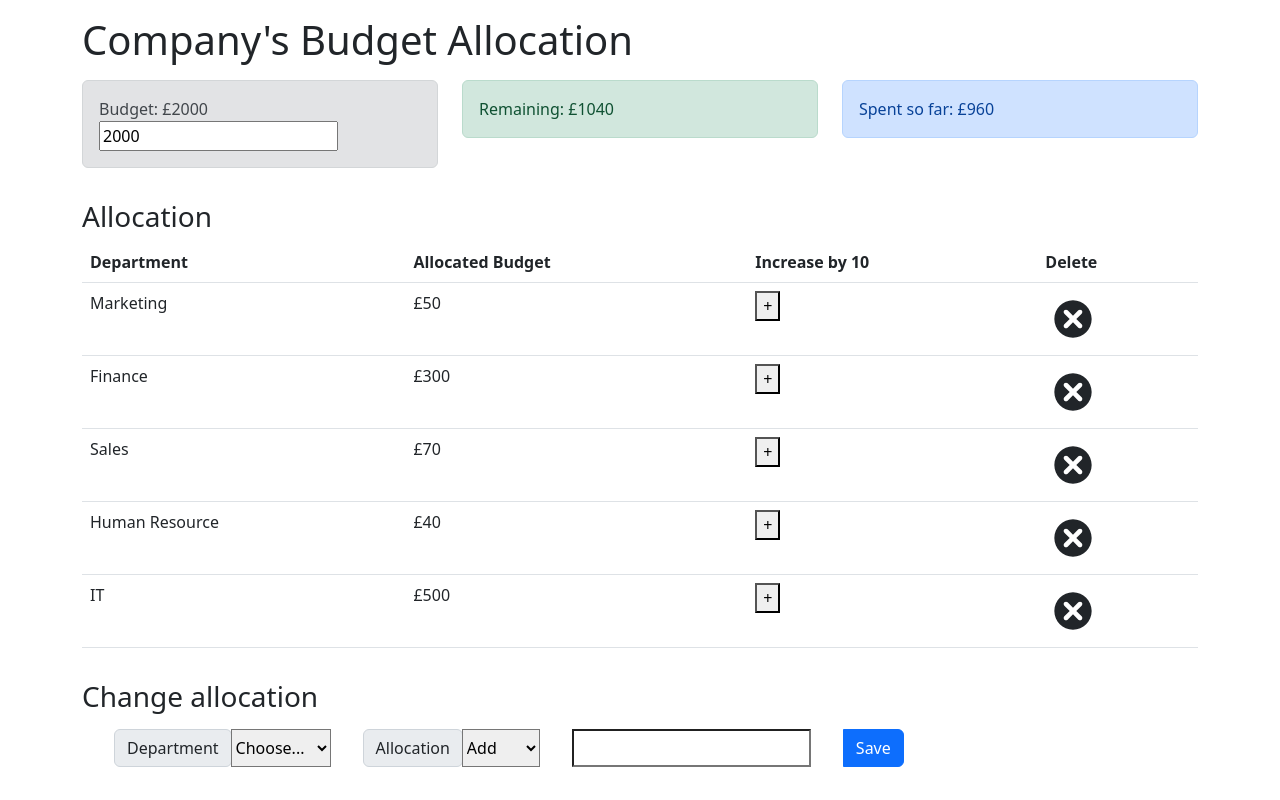
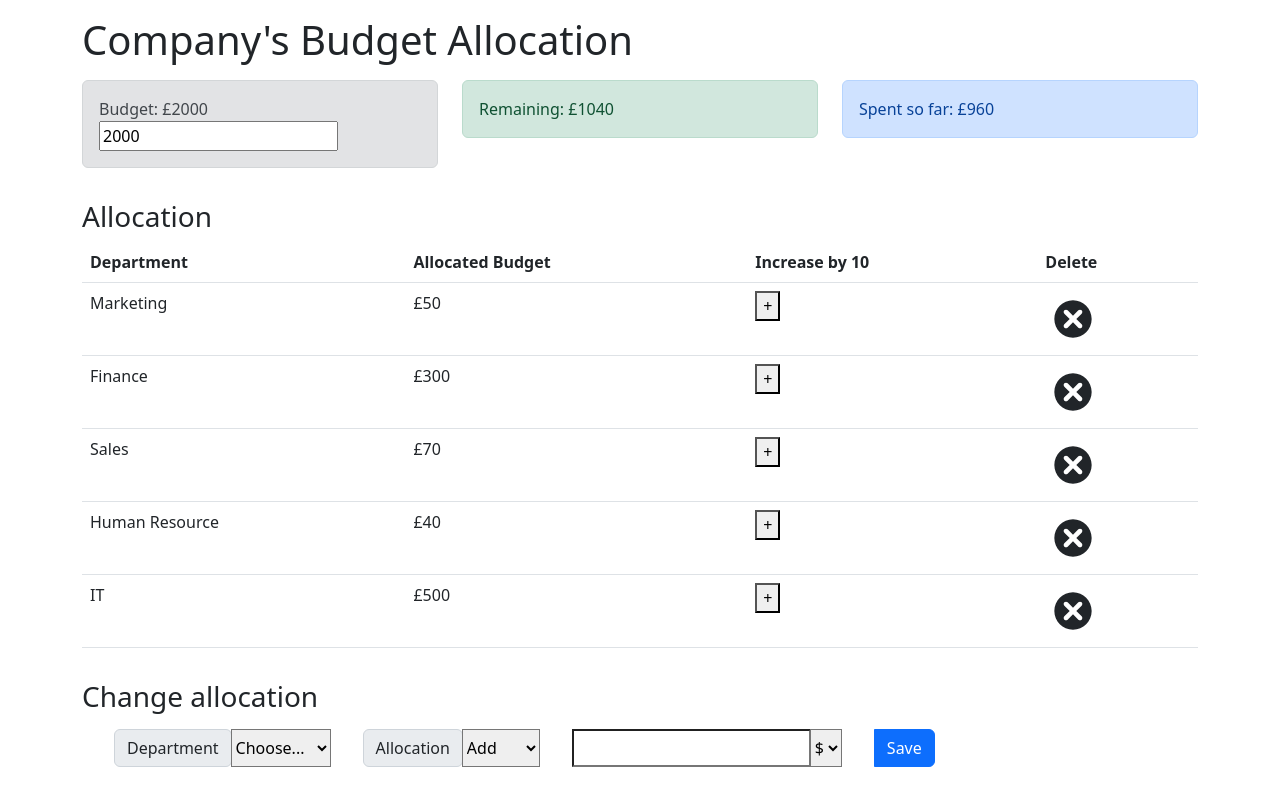
Before and after one commit to ibm-developer-skills-network/ejtos-react_budget_app, a React (Create React App) app: page / in a window 1280 px wide. Built offline with nearby package versions, Linux system fonts and the light colour scheme.

Commit message:
strred final

```diff
--- a/src/components/AllocationForm.js
+++ b/src/components/AllocationForm.js
@@ -67,6 +67,12 @@ const AllocationForm = (props) => {
                         style={{ marginLeft: '2rem' , size: 10}}
                         onChange={(event) => setCost(event.target.value)}>
                         </input>
+                        <select className="custom-select">
+                            <option value="$" name="$">$</option>
+                            <option value=" €" name=" €"> €</option>
+                            <option value="₹" name="₹">₹</option>
+                            <option value=" £" name=" £"> £</option>
+                        </select>
 
                     <button className="btn btn-primary" onClick={submitEvent} style={{ marginLeft: '2rem' }}>
                         Save
--- a/src/components/Budget.js
+++ b/src/components/Budget.js
@@ -2,10 +2,15 @@ import React, { useContext, useState } from 'react';
 import { AppContext } from '../context/AppContext';
 
 const Budget = () => {
-    const { budget } = useContext(AppContext);
+    const { budget, expenses } = useContext(AppContext);
     const [newBudget, setNewBudget] = useState(budget);
     const handleBudgetChange = (event) => {
-        setNewBudget(event.target.value);
+        if (event.target.value < expenses){
+            alert("Budget may not exceed remaining ")
+        }
+        else{
+            setNewBudget(event.target.value);
+        }
     }
     return (
 <div className='alert alert-secondary'>
```
Also changed, not shown: 2 other files (tests, documents, lock files or other folders).
